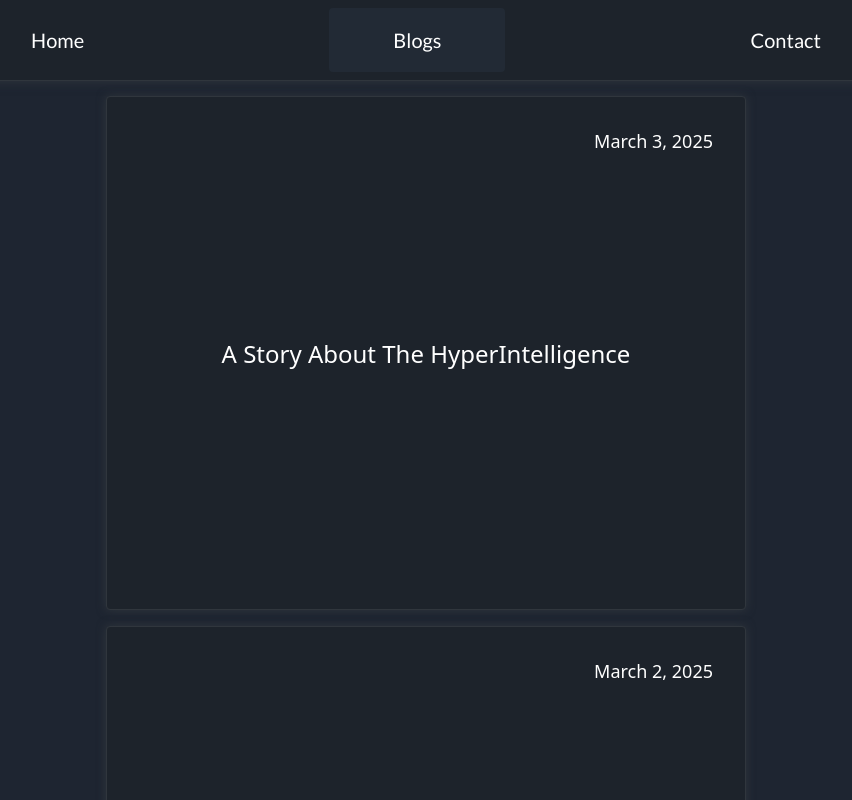
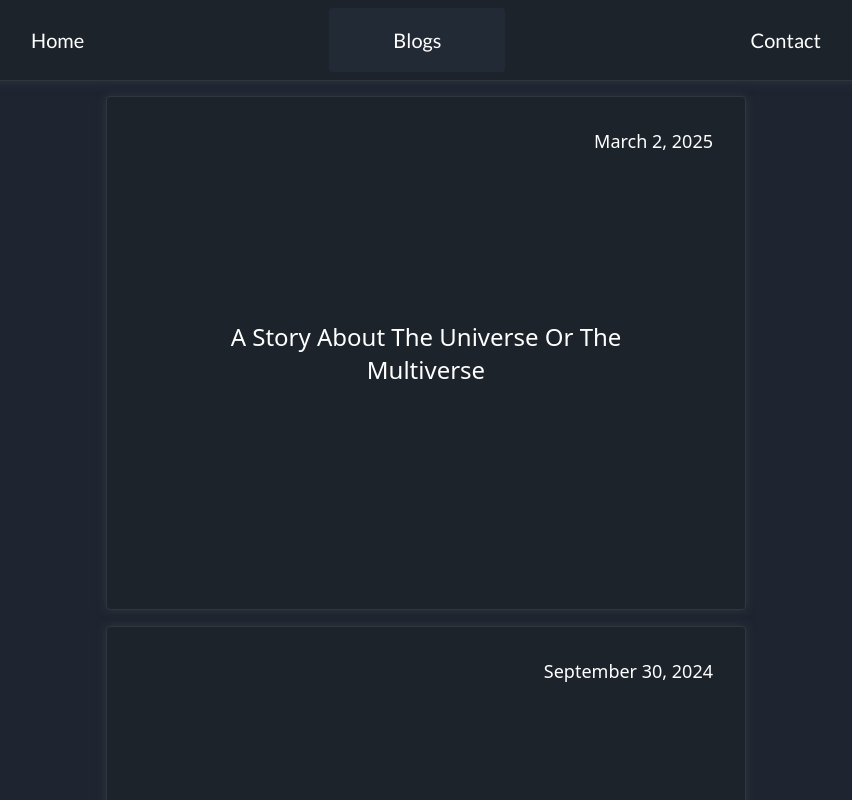
Before and after one commit to annasajkh/annas-website, a React (Vite) app: page /#/blogs in a window 1280 px wide. Shown: the top 800 px of the page, without its empty margins (214-1066 px from the left). Built offline with nearby package versions, Linux system fonts and the light colour scheme.

Commit message:
refine stories

```diff
--- a/src/pages/Blogs.tsx
+++ b/src/pages/Blogs.tsx
@@ -7,9 +7,9 @@ export default function Blogs() {
 
   return (
     <div className="blogs">
-        <BlogThumbnail title="A Story About The HyperIntelligence" date="March 3, 2025" onClick={() => {
+        {/* <BlogThumbnail title="A Story About The HyperIntelligence" date="March 3, 2025" onClick={() => {
             navigate("a_story_about_the_hyperintelligence")
-        }} />
+        }} /> */}
 
         <BlogThumbnail title="A Story About The Universe Or The Multiverse" date="March 2, 2025" onClick={() => {
             navigate("a_story_about_the_universe_or_the_multiverse")
```
